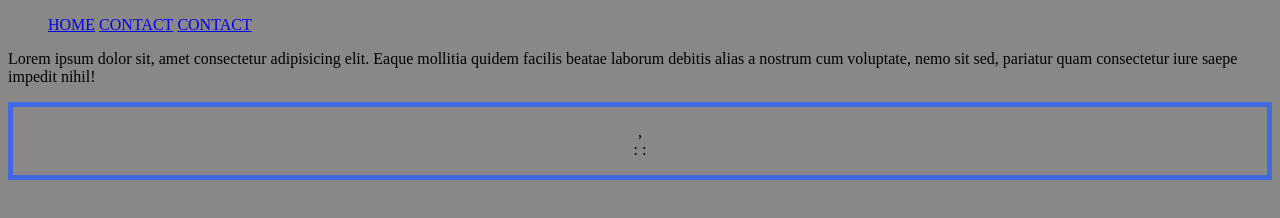
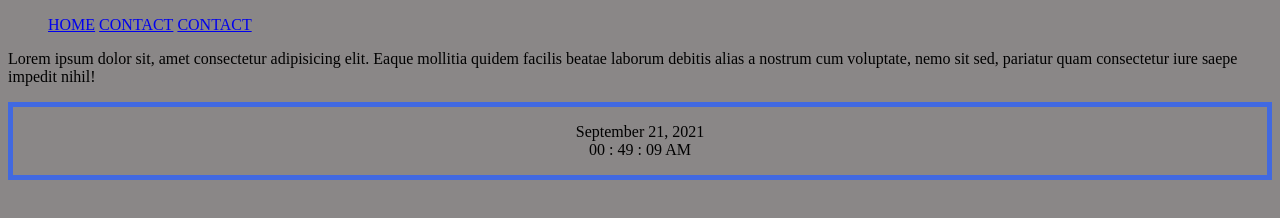
Before and after one commit to lboecken/fuzzy-octo-system, a plain HTML site: page clock.html in a window 1280 px wide. Drawn offline with Linux system fonts and the light colour scheme.

Commit message:
updated clock.html to reference correct js file

```diff
--- a/clock.html
+++ b/clock.html
@@ -5,7 +5,7 @@
     <meta http-equiv="X-UA-Compatible" content="IE=edge">
     <meta name="viewport" content="width=device-width, initial-scale=1.0">
     <link rel="stylesheet" href="CSS/style.css">
-    <script src="script.js"></script>
+    <script src="clock.js"></script>
     <title>Clock</title>
 </head>
 <body>
```
